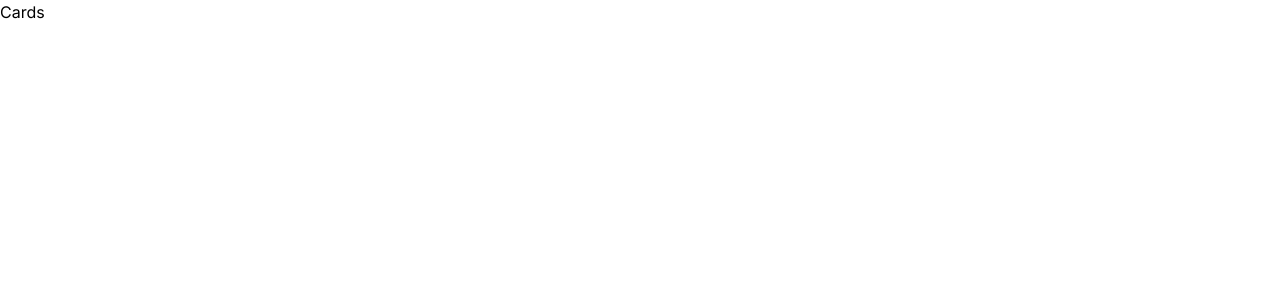
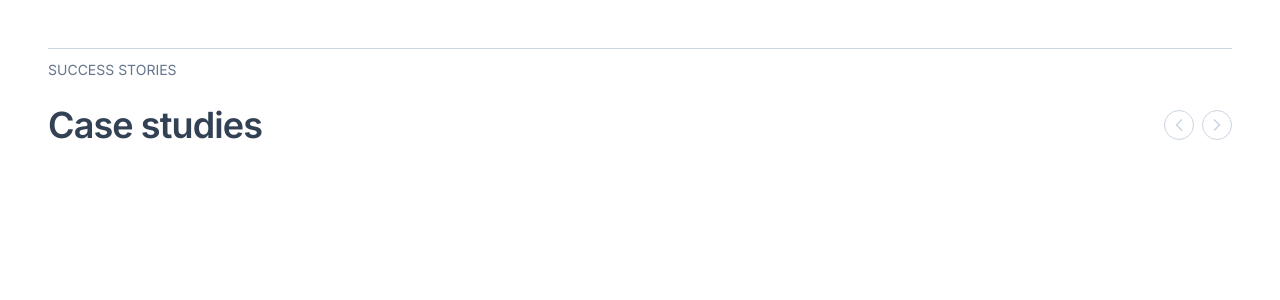
Before and after one commit to iann-mathaiya/afro-ui, a Next.js app: page /cards in a window 1280 px wide. Shown: the top 300 px of the page. Built offline with nearby package versions, Linux system fonts and the light colour scheme.

Commit message:
basic structure added

```diff
--- a/app/cards/page.tsx
+++ b/app/cards/page.tsx
@@ -1,7 +1,9 @@
-import React from 'react'
+import EvilDesignCaseStudies from '@/components/EvilDesignCaseStudies'
 
 export default function page() {
   return (
-    <div>Cards</div>
+    <main className='mx-auto max-w-7xl min-h-screen p-4 lg:p-12'>
+      <EvilDesignCaseStudies />
+    </main>
   )
 }
--- a/components/EvilDesignCaseStudies.tsx
+++ b/components/EvilDesignCaseStudies.tsx
@@ -1,7 +1,25 @@
-import React from 'react'
+import { ChevronLeftIcon, ChevronRightIcon } from "lucide-react"
 
 export default function EvilDesignCaseStudies() {
   return (
-    <div>EvilDesignCaseStudies</div>
+    <section className="border-t border-t-slate-300 pt-2">
+      <span className="scroll-m-20 text-sm uppercase text-slate-500">Success Stories</span>
+
+      <div className="my-4 lg:my-6 flex items-center justify-between">
+
+        <h1 className="scroll-m-20 text-2xl text-slate-700 font-semibold tracking-tight lg:text-4xl">Case studies</h1>
+
+        <div className="flex items-center gap-2">
+          <button className="p-1 rounded-full border border-slate-300 text-slate-300 hover:bg-slate-800 hover:text-slate-100 hover:border-transparent">
+            <ChevronLeftIcon className="w-5 h-5" aria-hidden='true' />
+          </button>
+
+          <button className="p-1 rounded-full border border-slate-300 text-slate-300 hover:bg-slate-800 hover:text-slate-100 hover:border-transparent">
+            <ChevronRightIcon className="w-5 h-5" aria-hidden='true' />
+          </button>
+        </div>
+      </div>
+
+    </section>
   )
 }
```
